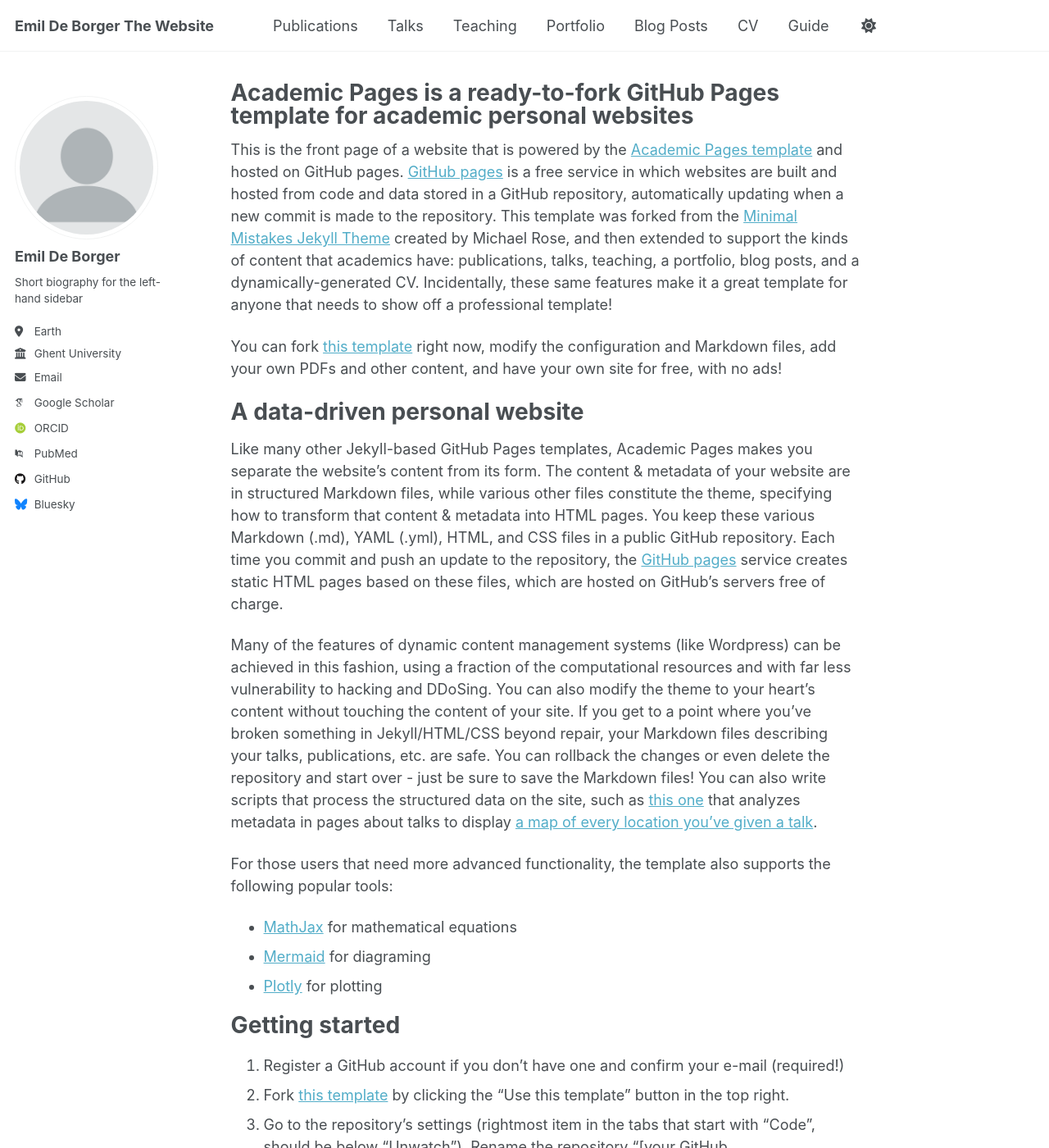
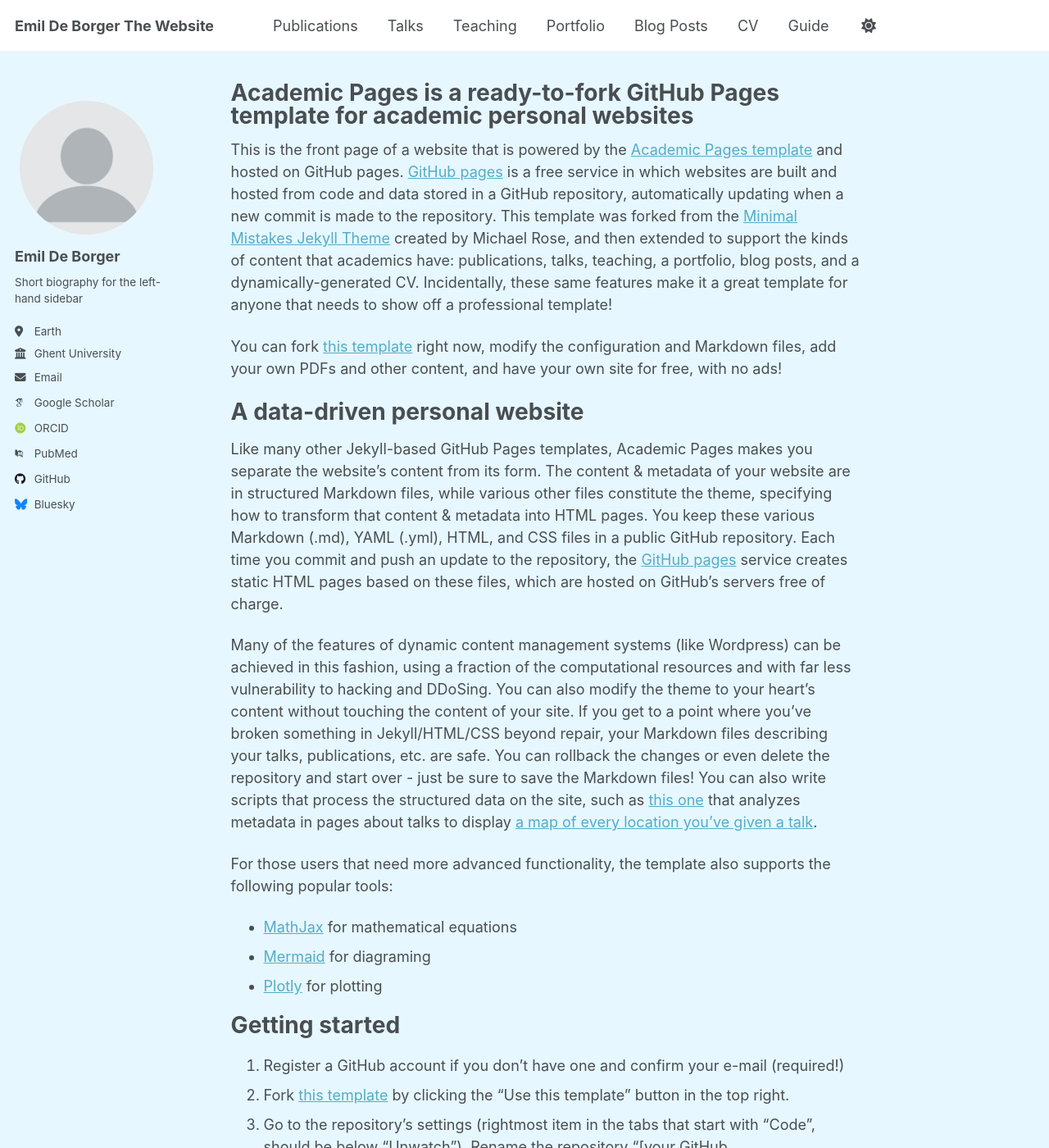
Before and after one commit to edeborger/edeborger.github.io, a Jekyll site: the page built from _pages/about.md, in a window 1280 px wide and 1400 px high. Shown: the whole window at 82% size. Built offline with Jekyll 4.4.1, drawn with Linux system fonts in a browser that asks for light colours; some web fonts are replaced; a script that is not in the unit is left out.

Commit message:
Update main.scss

```diff
--- a/assets/css/main.scss
+++ b/assets/css/main.scss
@@ -40,3 +40,7 @@
     "vendor/font-awesome/solid",
     "vendor/font-awesome/brands"
 ;
+
+body {
+  background-color: #e6f7ff; // Light blue
+}
```
